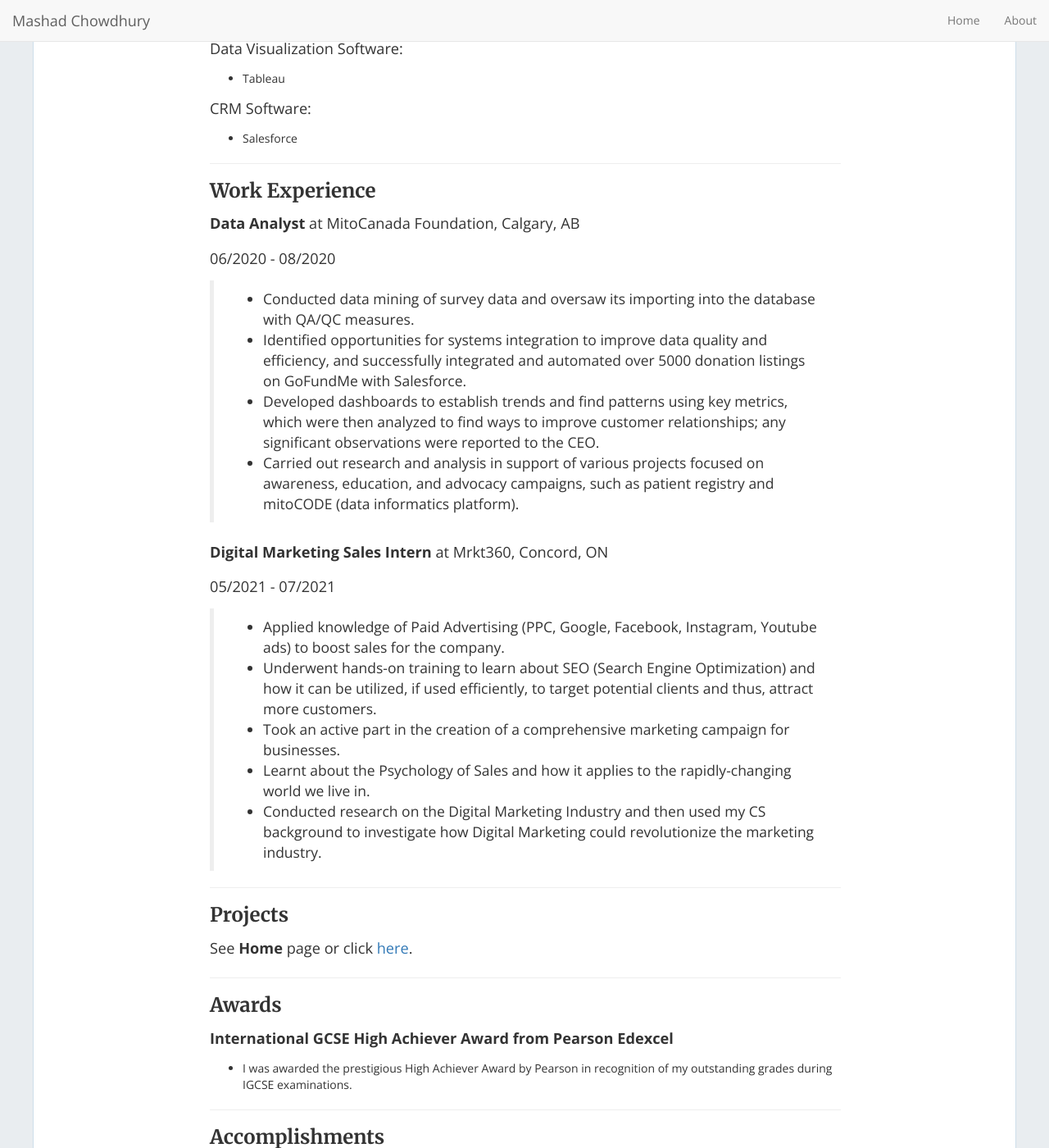
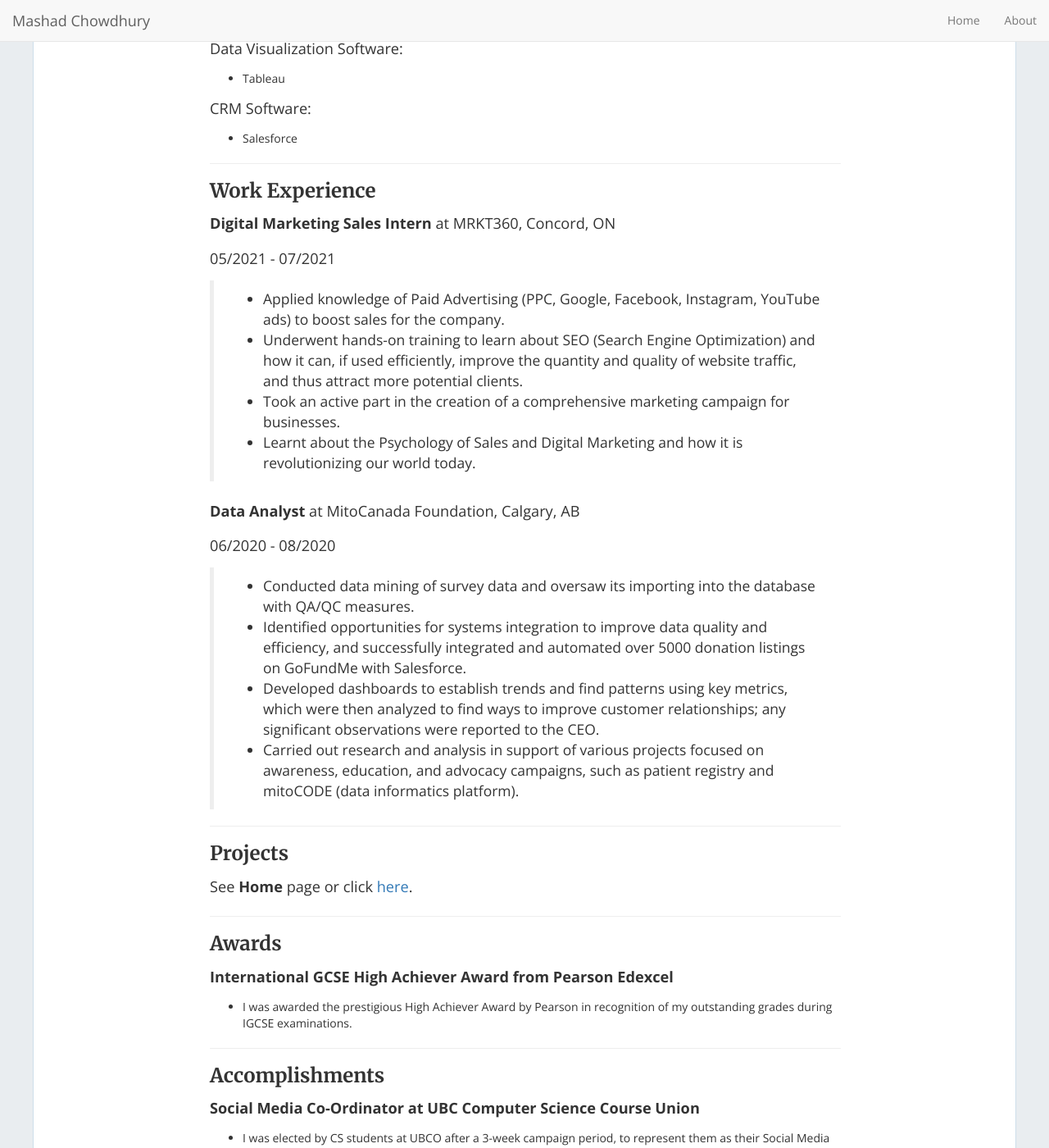
Before and after one commit to mashadchowdhury/mashadchowdhury.github.io, a Jekyll site: the page built from _pages/about.md, in a window 1280 px wide and 1400 px high, scrolled down 920 px. Shown: the whole window at 82% size. Built offline with Jekyll 4.4.1, drawn with Linux system fonts in a browser that asks for light colours; nearby versions of some CDN libraries.

Commit message:
Update about.md

```diff
--- a/_pages/about.md
+++ b/_pages/about.md
@@ -38,6 +38,15 @@
 
 ### Work Experience
 
+**Digital Marketing Sales Intern** at MRKT360, Concord, ON
+
+05/2021 - 07/2021
+> - Applied knowledge of Paid Advertising (PPC, Google, Facebook, Instagram, YouTube ads) to boost sales for the company.
+> - Underwent hands-on training to learn about SEO (Search Engine Optimization) and how it can, if used efficiently, improve the quantity and quality of website traffic, and thus attract more potential clients.
+> - Took an active part in the creation of a comprehensive marketing campaign for businesses.
+> - Learnt about the Psychology of Sales and Digital Marketing and how it is revolutionizing our world today.
+
+
 **Data Analyst** at MitoCanada Foundation, Calgary, AB
 
 06/2020 - 08/2020
@@ -49,14 +58,7 @@
 > - Carried out research and analysis in support of various projects focused on awareness, education, and
 advocacy campaigns, such as patient registry and mitoCODE (data informatics platform).
 
-**Digital Marketing Sales Intern** at Mrkt360, Concord, ON
 
-05/2021 - 07/2021
-> - Applied knowledge of Paid Advertising (PPC, Google, Facebook, Instagram, Youtube ads) to boost sales for the company.
-> - Underwent hands-on training to learn about SEO (Search Engine Optimization) and how it can be utilized, if used efficiently, to target potential clients and thus, attract more customers.
-> - Took an active part in the creation of a comprehensive marketing campaign for businesses.
-> - Learnt about the Psychology of Sales and how it applies to the rapidly-changing world we live in.
-> - Conducted research on the Digital Marketing Industry and then used my CS background to investigate how Digital Marketing could revolutionize the marketing industry.
 
 ---
 
```
